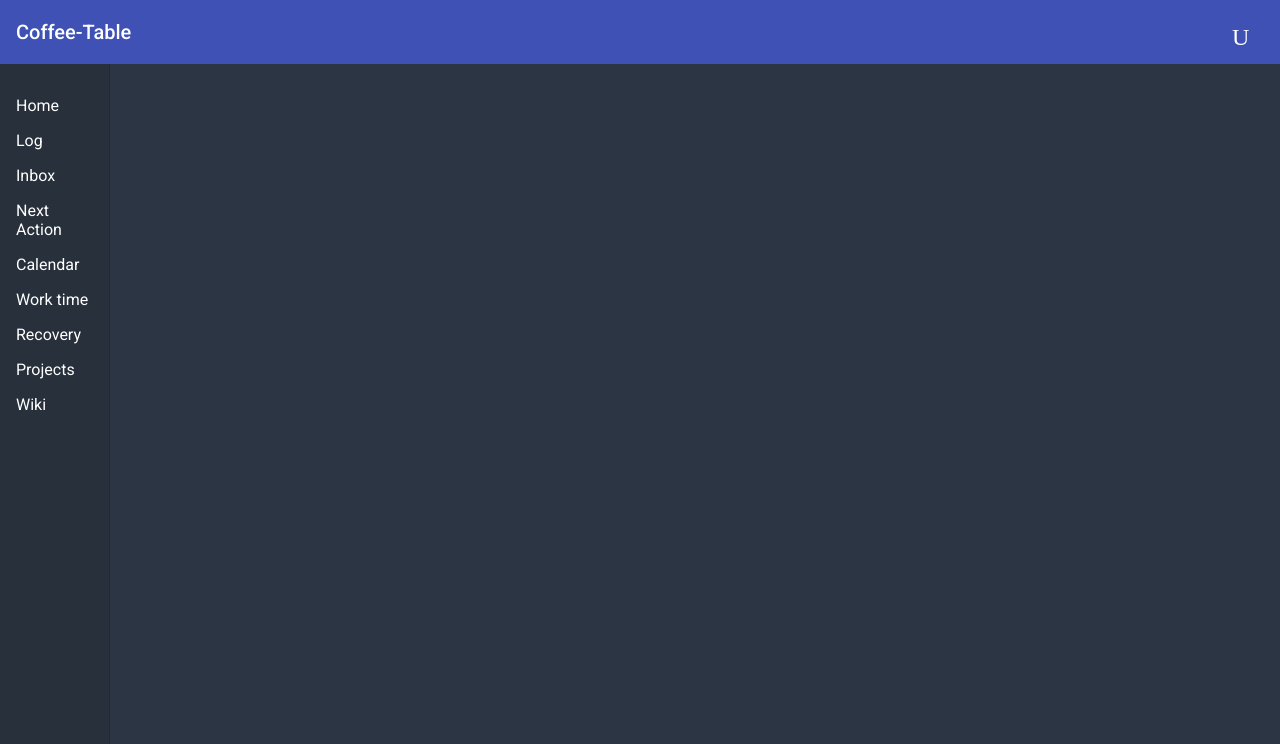
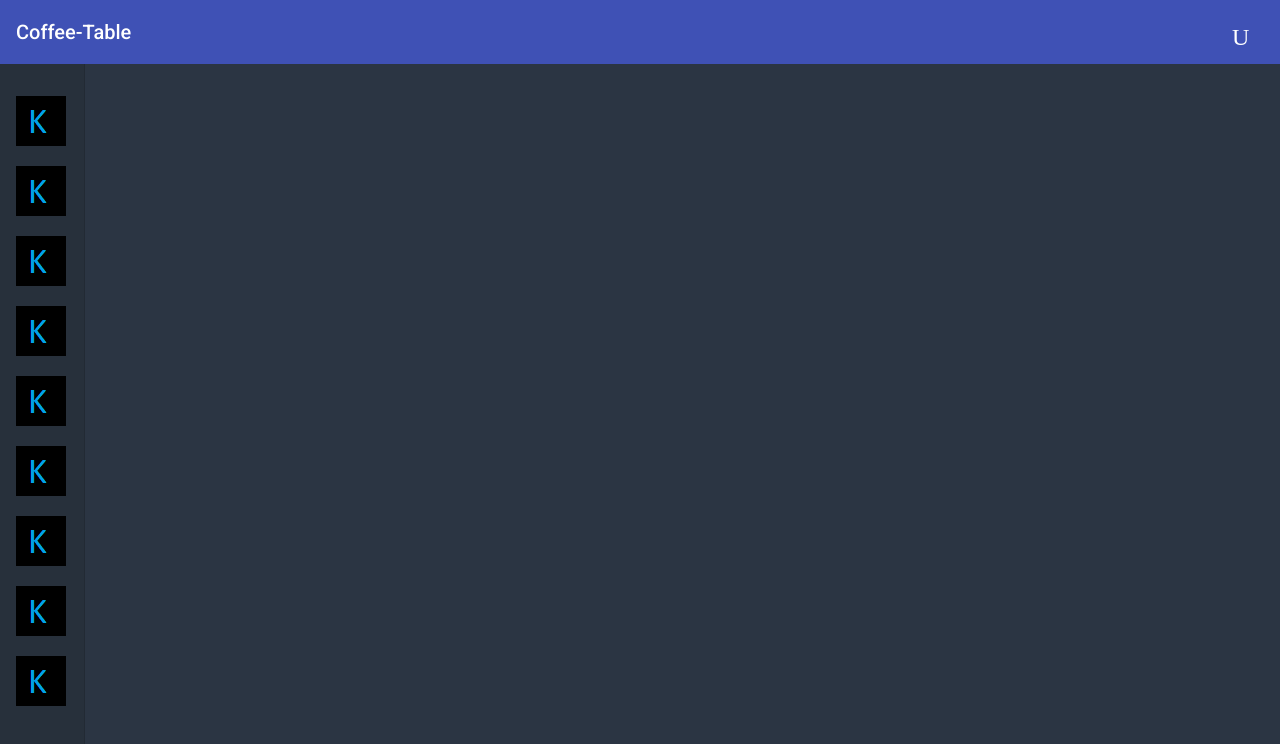
Before and after one commit to Boilerr/Coffee-Table, an Angular app: page / in a window 1280 px wide. Shown: the top 744 px of the page. Built offline with nearby package versions, Linux system fonts and the light colour scheme.

Commit message:
Add images in mat-sidenav

```diff
--- a/src/app/app.component.css
+++ b/src/app/app.component.css
@@ -22,7 +22,7 @@ mat-sidenav, mat-sidenav-content {
 
 mat-sidenav {
   background-color: #27303b;
-  width: 110px;
+  width: 85px;
   color: white;
 }
 
--- a/src/app/app.component.html
+++ b/src/app/app.component.html
@@ -12,35 +12,35 @@
 
 
 <mat-sidenav-container class="example-container">
-  <mat-sidenav #sidenav mode="side" opened class="example-sidenav">
+  <mat-sidenav mode="side" opened class="example-sidenav">
+    <p><a href="/home">
+      <img alt="home" src="assets/2.png" width="50" height="50">
+    </a></p>
+    <p><a href="/log">
+      <img alt="log" src="assets/2.png" width="50" height="50">
+    </a></p>
+    <p><a href="/inbox">
+      <img alt="inbox" src="assets/2.png" width="50" height="50">
+    </a></p>
+    <p><a href="/nextaction">
+      <img alt="nextaction" src="assets/2.png" width="50" height="50">
+    </a></p>
+    <p><a href="/calendar">
+      <img alt="calendar" src="assets/2.png" width="50" height="50">
+    </a></p>
+    <p><a href="/worktime">
+      <img alt="worktime" src="assets/2.png" width="50" height="50">
+    </a></p>
+    <p><a href="/recovery">
+      <img alt="recovery" src="assets/2.png" width="50" height="50">
+    </a></p>
+    <p><a href="/projects">
+      <img alt="projects" src="assets/2.png" width="50" height="50">
+    </a></p>
+    <p><a href="/wiki">
+      <img alt="wiki" src="assets/2.png" width="50" height="50">
+    </a></p>
 
-    <p>
-      <a href="/home">Home</a>
-    </p>
-    <p>
-      <a href="/log">Log</a>
-    </p>
-    <p>
-      <a href="/inbox">Inbox</a>
-    </p>
-    <p>
-      <a href="/nextaction">Next Action</a>
-    </p>
-    <p>
-      <a href="/calendar">Calendar</a>
-    </p>
-    <p>
-      <a href="/worktime">Work time</a>
-    </p>
-    <p>
-      <a href="/recovery">Recovery</a>
-    </p>
-    <p>
-      <a href="/projects">Projects</a>
-    </p>
-    <p>
-      <a href="/wiki">Wiki</a>
-    </p>
 
   </mat-sidenav>
 
```
Also changed, not shown: src/assets/2.png (added).
